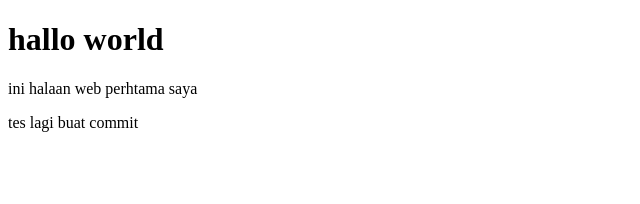
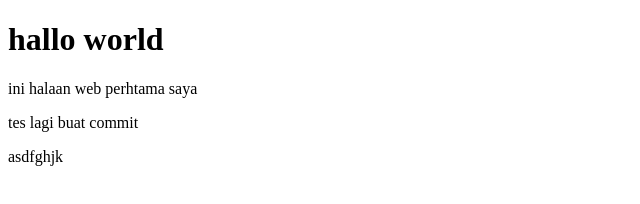
Before and after one commit to Legaseh/nyoba-lagi, a plain HTML site: page index.html in a window 1280 px wide. Shown: the full height of the page, 0-640 px from the left. Drawn offline with Linux system fonts and the light colour scheme.

Commit message:
:Commit ke 4

```diff
--- a/index.html
+++ b/index.html
@@ -7,6 +7,6 @@
 <h1>hallo world</h1>
 <p>ini halaan web perhtama saya</p>
 <p>tes lagi buat commit</p>
+asdfghjk
 </body>
-
 </html>
```
